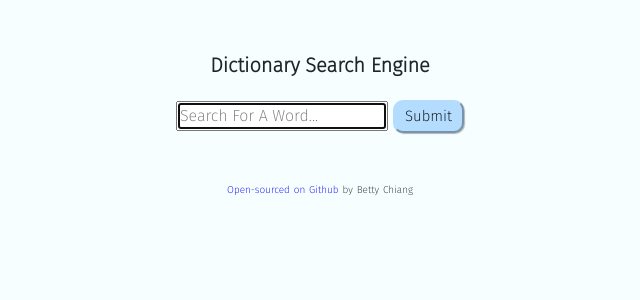
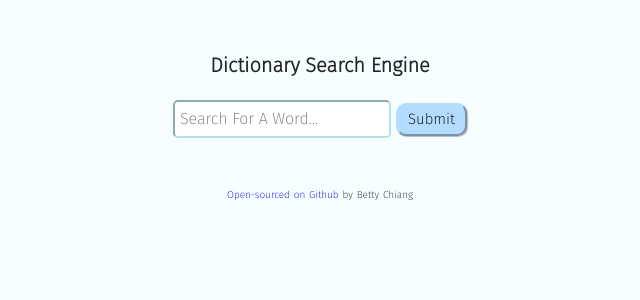
Before and after one commit to betty2002o/react-dictionary, a React (Create React App) app: page / in a window 1280 px wide. Shown: the top 300 px of the page, without its empty margins (320-960 px from the left). Built offline with nearby package versions, Linux system fonts and the light colour scheme.

Commit message:
css added

```diff
--- a/src/App.js
+++ b/src/App.js
@@ -4,7 +4,7 @@ import Dictionary from "./Dictionary";
 function App() {
   return (
     <div className="App">
-      <Dictionary />
+      <Dictionary defaultkeyword="sunset" />
       <Credit />
     </div>
   );
--- a/src/Credit.js
+++ b/src/Credit.js
@@ -5,7 +5,7 @@ function Credit() {
   return (
     <p className="Credit">
       <a
-        href="https://github.com/betty2002o/weather-app-react"
+        href="https://github.com/betty2002o/react-dictionary"
         className="GithubLink"
         target="_blank"
         rel="noreferrer"
--- a/src/Definations.css
+++ b/src/Definations.css
@@ -18,6 +18,10 @@
   line-height: 20px;
 }
 
+.speaker:hover {
+  color: rgb(47, 0, 255);
+}
+
 .phonetics {
   font-size: 18px;
 }
--- a/src/Dictionary.css
+++ b/src/Dictionary.css
@@ -27,3 +27,13 @@
   margin: 20px auto;
   text-align: left;
 }
+
+input {
+  border-color: rgba(143, 210, 219, 0.664);
+  border-radius: 5px;
+  padding: 5px;
+}
+
+input:focus {
+  outline: none;
+}
--- a/src/Meaning.css
+++ b/src/Meaning.css
@@ -13,9 +13,15 @@
 
 .meaning {
   margin: 15px;
+  border: 1px solid rgba(0, 195, 255, 0.171);
+  border-radius: 25px;
+  background-color: rgba(0, 195, 255, 0.068);
+  padding: 10px;
 }
 
 .example {
   font-size: 13px;
   font-weight: 500;
+  margin: 15px;
+  font-style: italic;
 }
--- a/src/Synonyms.css
+++ b/src/Synonyms.css
@@ -1,7 +1,13 @@
 ul {
   list-style: none;
+  display: inline-block;
 }
-ul#horizontal-list li {
-  display: inline;
-  background-color: black;
+
+.synonyms-title {
+  font-size: 14px;
+  margin-left: 15px;
 }
+
+.synonyms {
+  font-size: 14px;
+}
--- a/src/Synonyms.js
+++ b/src/Synonyms.js
@@ -4,8 +4,9 @@ import "./Synonyms.css";
 export default function Synonyms(props) {
   return (
     <div>
+      <div className="synonyms-title">Synonyms: </div>
       {props.synonyms.map(function (synonym, index) {
-        if (index < 5) {
+        if (index < 7) {
           return (
             <ul className="synonyms">
               <li key={index}>{synonym}</li>
```
